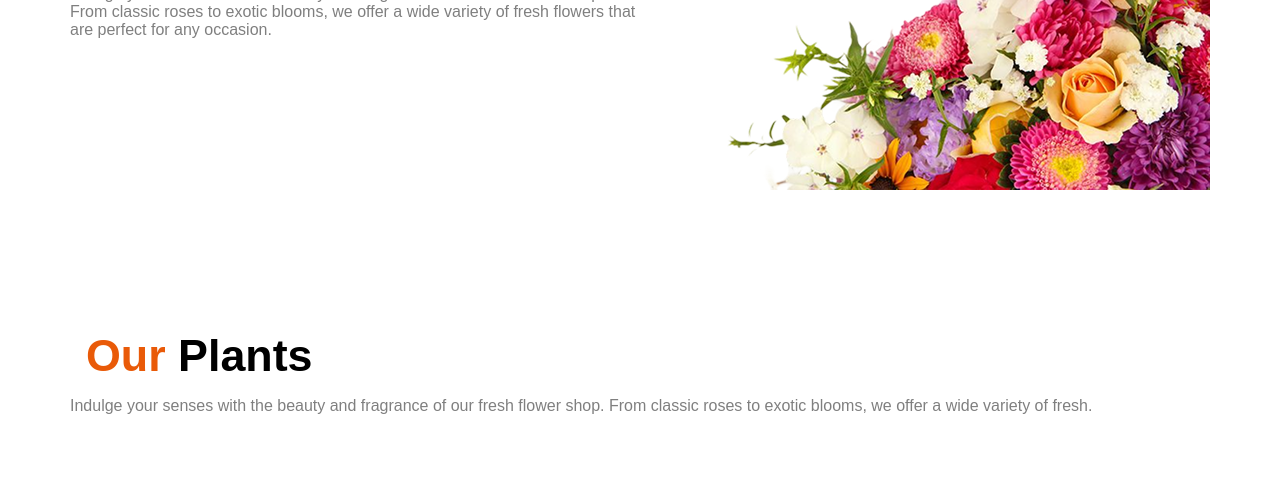
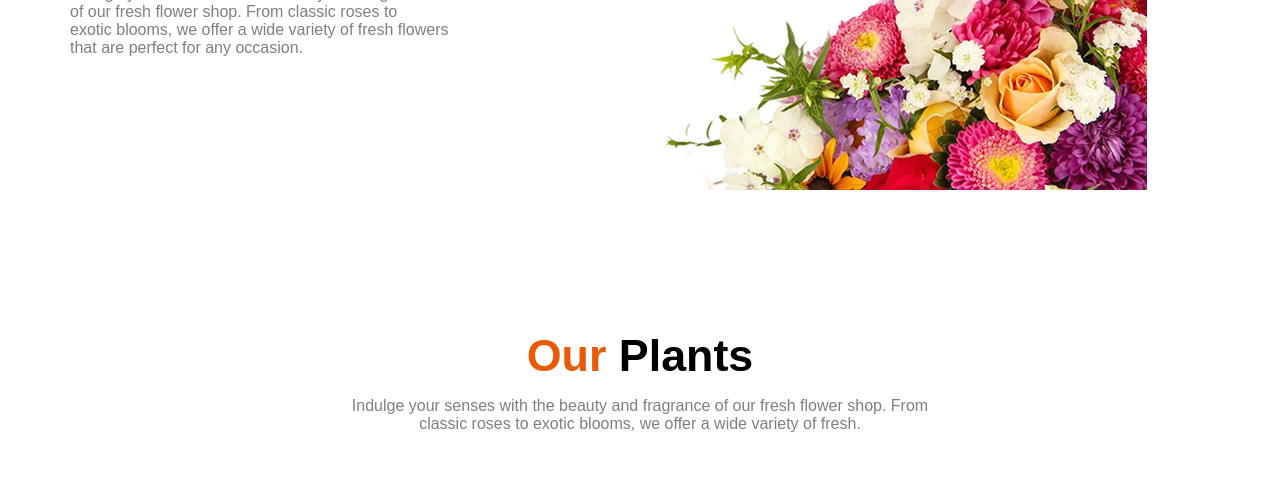
Before and after one commit to MinhazMahin14/Assignment_2, a plain HTML site: page index.html in a window 1280 px wide. Shown: the part 442-924 px from the top of the page. Before the commit the page ends 857 px from the top, so only its background shows below. Drawn offline with Linux system fonts and the light colour scheme.

Commit message:
added new html and css

```diff
--- a/index.html
+++ b/index.html
@@ -39,7 +39,7 @@
             <div class="flex fresh-flowers-container">
                 <div>
                     <h1 class="header-title">ALWAYS <span id="fresh-flowers">FRESH</span> <br> <span id="fresh-flowers">FLOWERS</span></h1>
-                    <p class="header-description">Indulge your senses with the beauty and fragrance of our fresh flower shop. From classic roses to exotic blooms, we offer a wide variety of fresh flowers that are perfect for any occasion. </p>
+                    <p class="header-description">Indulge your senses with the beauty and fragrance <br>of our fresh flower shop. From classic roses to <br>exotic blooms, we offer a wide variety of fresh flowers <br>that are perfect for any occasion. </p>
                 </div>
                 <div>
                     <img src="images/hero-flower.png" alt="">
@@ -55,7 +55,7 @@
             <div class="our-plants">
                 <div>
                     <h3 class="title"><span id="fresh-flowers">Our</span> Plants</h3>
-                    <p class="header-description">Indulge your senses with the beauty and fragrance of our fresh flower shop. From classic roses to exotic blooms, we offer a wide variety of fresh.</p>
+                    <p class="our-description header-description">Indulge your senses with the beauty and fragrance of our fresh flower shop. From <br>classic roses to exotic blooms, we offer a wide variety of fresh.</p>
                 </div>
 
                 <div>
--- a/style/styles.css
+++ b/style/styles.css
@@ -70,6 +70,8 @@ nav div{
 {
     max-width: 1140px;
     margin: 0 auto;
+    text-align: center;
+    margin-bottom: 49px;
 }
 
 .title
```
